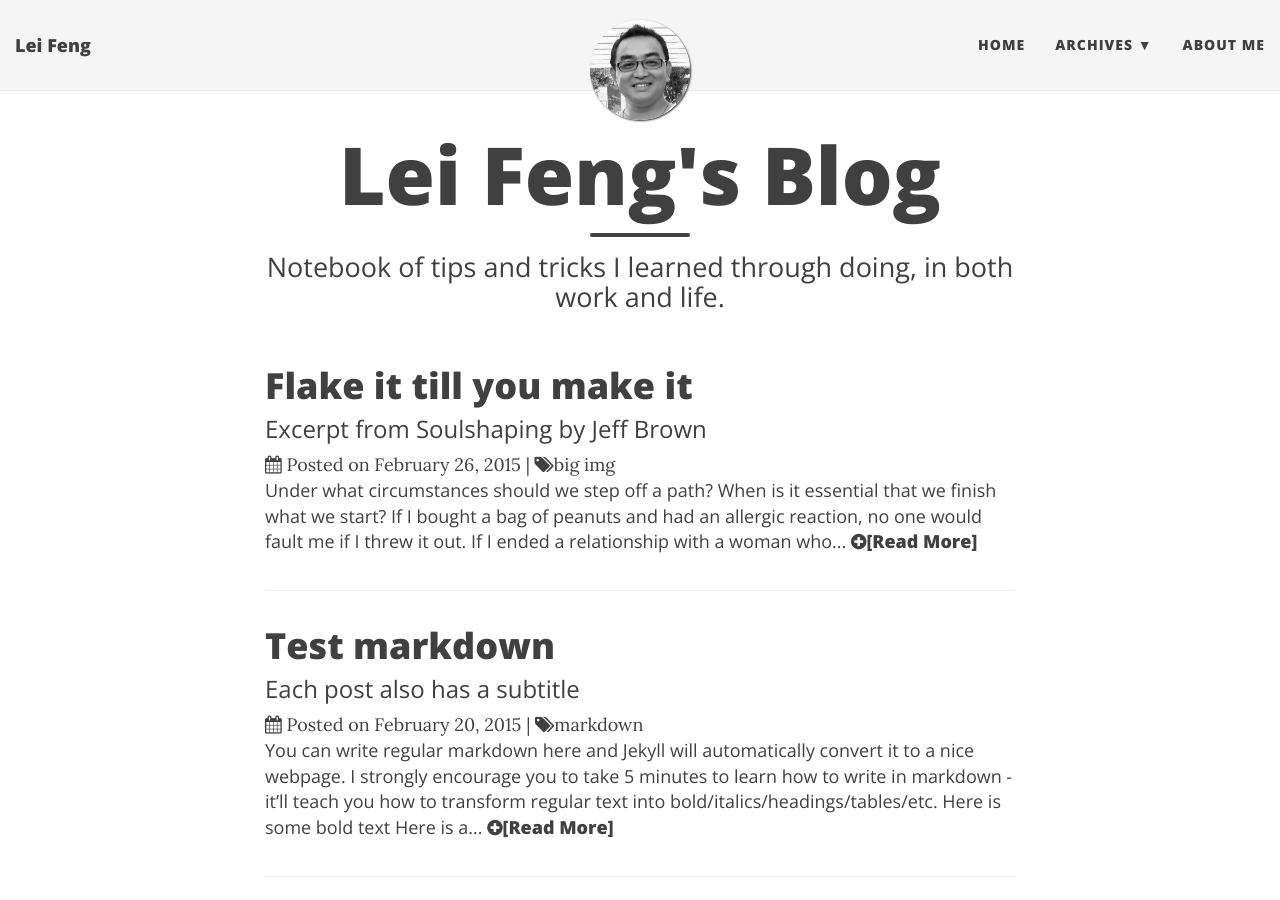
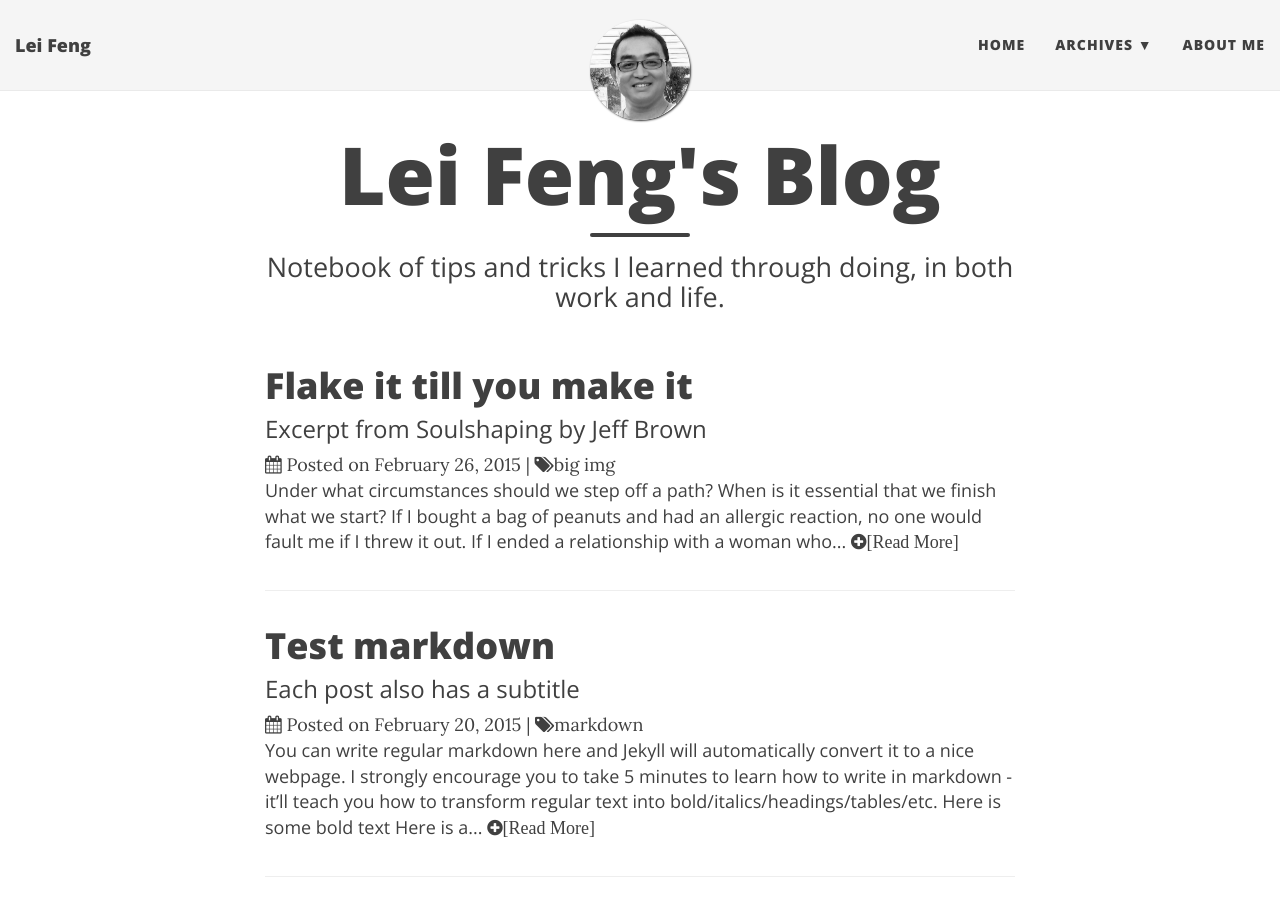
Before and after one commit to stonefl/stonefl.github.io, a Jekyll site: the page built from index.html, in a window 1280 px wide and 900 px high. Built offline with Jekyll 4.4.1, drawn with Linux system fonts in a browser that asks for light colours; nearby versions of some CDN libraries; the list of posts is cut into pages by our own code.

Commit message:
Update index.html

```diff
--- a/index.html
+++ b/index.html
@@ -28,7 +28,7 @@
     <div class="post-entry">
       {{ post.content | strip_html | xml_escape | truncatewords: 50 }}
 	  <!-- <a href="{{ post.url | prepend: site.baseurl }}" class="post-read-more">[Read&nbsp;More]</a> -->
-	  <a href="{{ post.url | prepend: site.baseurl }}" class="post-read-more"><i class="fa fa-plus-circle" aria-hidden="true"></i>[Read&nbsp;More]
+	  <a href="{{ post.url | prepend: site.baseurl }}" class="post-read-more"><i class="fa fa-plus-circle" aria-hidden="true">[Read&nbsp;More]</i>
     </div>
 
    </article>
```
